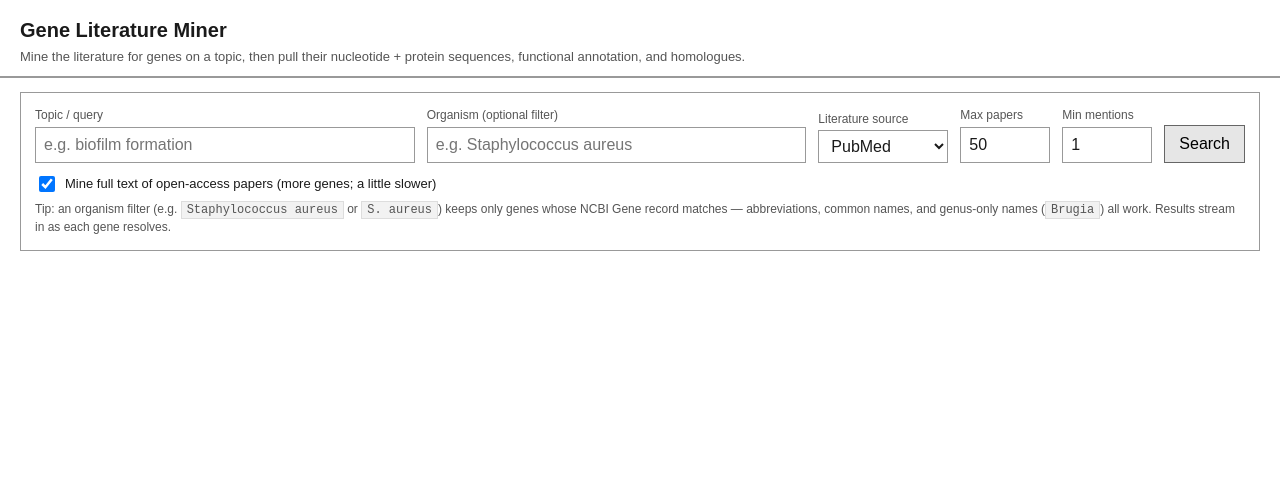
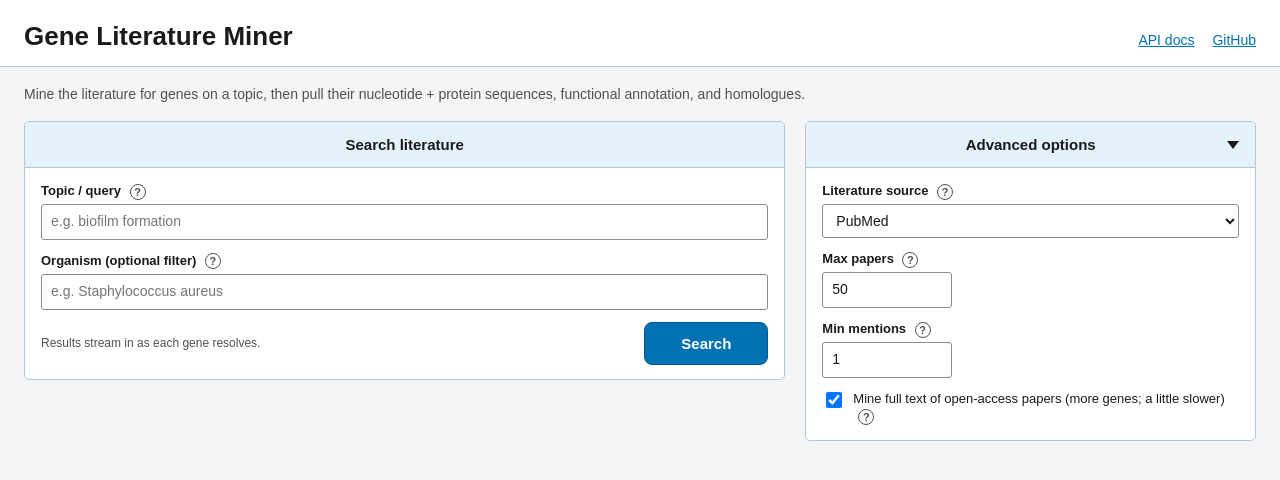
Before and after one commit to LeonidasSp/gene-literature-miner, a plain HTML site: page frontend/index.html in a window 1280 px wide. Drawn offline with Linux system fonts and the light colour scheme.

Commit message:
Restyle to bordered panels with header bars; colour-blind-safe palette
Layout: the search form and options become bordered, slightly rounded panels
with a tinted header bar; "Advanced options" is a collapsible panel with a
triangle; results get a header bar with the download buttons on the right;
round "?" help icons carry short explanations of each option; the Search
button is a large rounded primary button. No coloured header/nav band.

Colours: Okabe-Ito colour-blind-safe palette (blue #0072B2, bluish green
#009E73, orange #E69F00) with pale tints, on neutral grays. Colour is never
the only signal: badges have text labels, links are underlined, and Swiss-Prot
vs TrEMBL also differ in border style (solid vs dashed).

Also: the organism-fallback note now has an orange banner so it is noticed;
form labels are associated with their inputs; keyboard focus rings; a small
API-docs / GitHub link row in the title bar.

Checked: all 20 text/UI contrast pairs pass WCAG (text >= 4.5:1); CVD
simulation shows the accent hues stay distinct (lowest pair, blue vs green
under tritanopia, dE 17 -- badges also carry text labels). Ran locally
against a live backend: no console errors, search/sort/collapse/tooltips all
work, panels stack at 400px with no horizontal scroll. JavaScript logic
unchanged apart from two small additions (help-button aria-labels, note class).

```diff
--- a/frontend/index.html
+++ b/frontend/index.html
@@ -5,132 +5,220 @@
 <meta name="viewport" content="width=device-width, initial-scale=1" />
 <title>Gene Literature Miner</title>
 <style>
+  /* Colour-blind-safe palette (Okabe & Ito): blue #0072B2, bluish green #009E73,
+     orange #E69F00, plus pale tints of them and neutral grays. Colour is never the
+     only signal -- badges carry text labels, links are underlined, and "reviewed"
+     vs "unreviewed" also differ in border style (solid vs dashed). */
   :root {
-    --bg: #ffffff; --panel: #ffffff; --panel2: #f2f2f2; --text: #1a1a1a;
-    --muted: #555555; --accent: #0000cc; --accent2: #006600; --border: #999999;
-    --warn: #995c00;
+    --blue: #0072b2;       --blue-dark: #005a8c;   --blue-tint: #e3f1fa;
+    --green: #009e73;      --green-text: #00634a;  --green-tint: #e3f4ee;
+    --orange: #e69f00;     --orange-text: #7a4b00; --orange-tint: #fdf1d8;
+    --bg: #f5f5f5;        --panel: #ffffff;
+    --border: #b4c7d6;    --line: #d9e2ea;
+    --text: #1a1a1a;      --muted: #505050;       --field: #8c8c8c;
   }
   * { box-sizing: border-box; }
   body {
     margin: 0; font-family: Arial, Helvetica, sans-serif;
     background: var(--bg); color: var(--text); line-height: 1.4;
   }
-  header { padding: 16px 20px 10px; border-bottom: 2px solid var(--border); }
-  h1 { margin: 0 0 4px; font-size: 20px; }
-  .sub { color: var(--muted); font-size: 13px; }
-  main { padding: 14px 20px 60px; max-width: 1320px; }
-  .card { background: var(--panel); border: 1px solid var(--border); padding: 14px; }
-  .row { display: flex; gap: 12px; flex-wrap: wrap; align-items: flex-end; }
-  label { display: block; font-size: 12px; color: var(--muted); margin-bottom: 3px; }
-  input, button, select { font: inherit; }
+  :focus-visible { outline: 2px solid var(--blue); outline-offset: 2px; }
+
+  .top {
+    display: flex; justify-content: space-between; align-items: baseline; flex-wrap: wrap;
+    gap: 8px 20px; padding: 18px 24px 12px; border-bottom: 1px solid var(--border); background: var(--panel);
+  }
+  .top h1 { margin: 0; font-size: 26px; font-weight: bold; }
+  .top nav { display: flex; gap: 18px; font-size: 14px; }
+  main { padding: 18px 24px 60px; max-width: 1400px; margin: 0 auto; }
+  .intro { margin: 0 0 16px; color: var(--muted); font-size: 14px; }
+
+  /* Boxes: bordered, slightly rounded panels with a tinted header bar. */
+  .panels { display: flex; gap: 20px; flex-wrap: wrap; align-items: flex-start; }
+  .p-search  { flex: 2 1 460px; }
+  .p-options { flex: 1 1 300px; }
+  .panel { background: var(--panel); border: 1px solid var(--border); border-radius: 5px; }
+  .panel-head {
+    background: var(--blue-tint); border-bottom: 1px solid var(--border); border-radius: 4px 4px 0 0;
+    padding: 12px 40px; font-weight: bold; font-size: 15px; text-align: center;
+  }
+  .panel-head.split {
+    display: flex; justify-content: space-between; align-items: center; flex-wrap: wrap;
+    gap: 8px 12px; text-align: left; padding: 9px 14px;
+  }
+  .head-actions { display: flex; gap: 6px; flex-wrap: wrap; }
+  .panel-body { padding: 14px 16px; }
+
+  /* Collapsible panels: header bar with a triangle at the right, like an accordion. */
+  details.panel > summary.panel-head { list-style: none; cursor: pointer; position: relative; }
+  details.panel > summary.panel-head::-webkit-details-marker { display: none; }
+  details.panel > summary.panel-head::after {
+    content: ""; position: absolute; right: 16px; top: 50%; margin-top: -3px;
+    border-left: 6px solid transparent; border-right: 6px solid transparent; border-top: 8px solid var(--text);
+  }
+  details.panel:not([open]) > summary.panel-head::after {
+    margin-top: -6px; border-top: 6px solid transparent; border-bottom: 6px solid transparent;
+    border-left: 8px solid var(--text); border-right: 0;
+  }
+  details.panel:not([open]) > summary.panel-head { border-bottom-color: transparent; border-radius: 4px; }
+
+  /* Form controls */
+  .field { margin-bottom: 12px; }
+  label { display: block; font-size: 13px; font-weight: bold; margin: 0 0 4px; }
+  label.checkrow { display: flex; align-items: flex-start; gap: 8px; font-weight: normal; margin: 0; cursor: pointer; }
+  label.checkrow input { margin-top: 2px; width: 16px; height: 16px; flex: none; }
   input[type=text], input[type=number], select {
-    background: #ffffff; border: 1px solid var(--border); color: var(--text);
-    padding: 6px 8px; outline: none;
+    width: 100%; font: inherit; font-size: 14px; background: #fff; color: var(--text);
+    border: 1px solid var(--field); border-radius: 3px; padding: 7px 9px;
   }
-  input:focus, select:focus { border-color: var(--accent); }
-  .grow { flex: 1; min-width: 200px; }
+  input[type=number] { max-width: 130px; }
   button {
-    background: #e6e6e6; color: #000000; border: 1px solid #666666;
-    padding: 7px 14px; font-weight: normal; cursor: pointer;
+    font: inherit; font-size: 13px; background: #f2f2f2; color: var(--text);
+    border: 1px solid var(--field); border-radius: 4px; padding: 5px 12px; cursor: pointer;
   }
-  button:hover { background: #d9d9d9; }
-  button.ghost { background: #f2f2f2; color: #000000; border: 1px solid #999999; }
+  button:hover { background: #e4e4e4; }
   button:disabled { opacity: .55; cursor: default; }
-  .status { margin: 14px 0; color: var(--muted); font-size: 13px; min-height: 20px; }
-  .bar { height: 6px; background: var(--panel2); border: 1px solid var(--border); overflow: hidden; margin: 6px 0 0; display: none; }
-  .bar > span { display: block; height: 100%; width: 0; background: var(--accent); transition: width .25s; }
-  .meta { display: flex; gap: 16px; flex-wrap: wrap; margin: 8px 0 4px; font-size: 12px; color: var(--muted); }
+  .btn-primary {
+    background: var(--blue); color: #fff; border: 1px solid var(--blue-dark);
+    border-radius: 8px; padding: 10px 36px; font-size: 15px; font-weight: bold;
+  }
+  .btn-primary:hover { background: var(--blue-dark); }
+  .actions { display: flex; align-items: center; justify-content: space-between; gap: 12px; flex-wrap: wrap; margin-top: 4px; }
+  .hint { font-size: 12px; color: var(--muted); }
+
+  /* Round "?" help icons with a tooltip (shows on hover and keyboard focus). */
+  .help {
+    position: relative; display: inline-block; width: 16px; height: 16px; padding: 0;
+    margin-left: 5px; vertical-align: middle; background: transparent; color: var(--muted);
+    border: 1px solid var(--muted); border-radius: 50%; font-size: 11px; font-weight: bold;
+    line-height: 14px; text-align: center; cursor: help;
+  }
+  .help:hover, .help:focus { background: transparent; color: var(--blue-dark); border-color: var(--blue-dark); }
+  .help::after {
+    content: attr(data-tip); display: none; position: absolute; z-index: 10; top: 22px; left: -6px;
+    width: 250px; padding: 8px 10px; background: #262626; color: #fff; border-radius: 4px;
+    font-size: 12px; font-weight: normal; line-height: 1.35; text-align: left; white-space: normal;
+  }
+  .help:hover::after, .help:focus::after { display: block; }
+  .help.tip-left::after { left: auto; right: -6px; }
+
+  /* Status + progress */
+  .status { margin: 14px 0 6px; color: var(--muted); font-size: 13px; min-height: 18px; }
+  .bar { height: 8px; background: #e2e8ed; border: 1px solid var(--border); border-radius: 4px; overflow: hidden; margin: 0 0 14px; display: none; }
+  .bar > span { display: block; height: 100%; width: 0; background: var(--blue); transition: width .25s; }
+
+  /* Results */
+  #results { margin-top: 10px; }
+  .meta { display: flex; gap: 8px 18px; flex-wrap: wrap; margin: 0 0 6px; font-size: 12px; color: var(--muted); }
   .meta b { color: var(--text); }
-  table { width: 100%; border-collapse: collapse; margin-top: 8px; font-size: 12px; }
-  th, td { text-align: left; padding: 6px 8px; border: 1px solid var(--border); vertical-align: top; }
-  th { color: #000000; font-weight: bold; position: sticky; top: 0; background: #e6e6e6; cursor: pointer; user-select: none; }
-  tr:nth-child(even) td { background: #f7f7f7; }
-  tr:hover td { background: #eef2f7; }
-  a { color: #0000cc; text-decoration: underline; }
-  a:hover { color: #cc0000; }
+  .meta .note { background: var(--orange-tint); color: var(--orange-text); border: 1px solid var(--orange); border-radius: 3px; padding: 0 6px; }
+  .ctl { font-size: 12px; color: var(--muted); margin-bottom: 8px; }
+  table { width: 100%; border-collapse: collapse; font-size: 12px; }
+  th, td { text-align: left; padding: 7px 9px; border-bottom: 1px solid var(--line); vertical-align: top; }
+  th { background: var(--blue-tint); font-weight: bold; position: sticky; top: 0; cursor: pointer; user-select: none; border-bottom: 1px solid var(--border); }
+  tr:hover td { background: #f0f7fc; }
+  a { color: var(--blue); text-decoration: underline; }
+  a:hover { color: var(--blue-dark); }
   .sym { font-weight: bold; }
-  .pill { display: inline-block; background: #f2f2f2; border: 1px solid #999999;
+  .pill { display: inline-block; background: #f3f3f3; border: 1px solid #bdbdbd; border-radius: 3px;
           padding: 0 6px; font-size: 11px; color: var(--muted); margin: 1px 2px 0 0; }
-  .seqbtn { background: #f2f2f2; color: #000000; border: 1px solid #666666;
-            padding: 3px 8px; font-size: 11px; cursor: pointer; }
+  .seqbtn, .homobtn { font-size: 11px; padding: 3px 8px; }
   .noseq { color: var(--muted); font-size: 12px; }
-  .why { color: var(--warn); cursor: help; font-size: 11px; border-bottom: 1px dotted var(--warn); }
+  .why { color: var(--orange-text); cursor: help; font-size: 11px; border-bottom: 2px dotted var(--orange-text); }
   .spin { color: var(--muted); font-size: 12px; font-style: italic; }
-  .badge { display: inline-block; padding: 0 5px; font-size: 10px;
-           font-weight: bold; vertical-align: middle; border: 1px solid #999999; }
-  .badge.rev { background: #eaffea; color: #006600; border-color: #006600; }
-  .badge.unrev { background: #f2f2f2; color: #555555; border-color: #999999; }
-  .badge.src { background: #eef2ff; color: #0000cc; border-color: #0000cc; cursor: help; }
-  .seqbox { display: none; background: #f7f7f7; border: 1px solid var(--border);
+  .badge { display: inline-block; padding: 0 5px; font-size: 10px; font-weight: bold; vertical-align: middle;
+           border: 1px solid var(--field); border-radius: 3px; }
+  .badge.rev   { background: var(--green-tint); color: var(--green-text); border: 1.5px solid var(--green); }
+  .badge.unrev { background: #f3f3f3; color: var(--muted); border: 1px dashed var(--field); }
+  .badge.src   { background: var(--blue-tint); color: var(--blue-dark); border-color: var(--blue); cursor: help; }
+  .seqbox { display: none; background: #f7f7f7; border: 1px solid var(--border); border-radius: 3px;
             padding: 8px; margin-top: 6px; font-family: "Courier New", Courier, monospace;
             font-size: 11px; white-space: pre-wrap; word-break: break-all; max-height: 220px; overflow: auto; }
   .homobox { display: none; margin-top: 6px; font-size: 12px; }
   .homobox table { margin: 0; font-size: 12px; }
-  .homobox td { padding: 4px 8px; border: 1px solid var(--border); }
-  .homobtn { background: #f2f2f2; color: #000000; border: 1px solid #666666;
-             padding: 3px 8px; font-size: 11px; cursor: pointer; }
-  .toolbar { display: flex; gap: 8px; margin: 12px 0 4px; flex-wrap: wrap; align-items: center; }
-  .ctl { display: flex; gap: 6px; align-items: center; font-size: 12px; color: var(--muted); }
-  .ctl select { padding: 4px 6px; }
-  .hint { font-size: 12px; color: var(--muted); margin-top: 6px; }
-  code { background: #f2f2f2; padding: 1px 5px; border: 1px solid #dddddd; font-size: 12px; font-family: "Courier New", Courier, monospace; }
+  .homobox td { padding: 4px 8px; }
+  code { background: #f2f2f2; padding: 1px 5px; border: 1px solid #ddd; border-radius: 3px; font-size: 12px; font-family: "Courier New", Courier, monospace; }
 </style>
 </head>
 <body>
-<header>
+<header class="top">
   <h1>Gene Literature Miner</h1>
-  <div class="sub">Mine the literature for genes on a topic, then pull their nucleotide + protein sequences, functional annotation, and homologues.</div>
+  <nav aria-label="Links">
+    <a href="/docs" target="_blank" rel="noopener">API docs</a>
+    <a href="https://github.com/LeonidasSp/gene-literature-miner" target="_blank" rel="noopener">GitHub</a>
+  </nav>
 </header>
 <main>
-  <div class="card">
-    <div class="row">
-      <div class="grow">
-        <label>Topic / query</label>
-        <input id="query" type="text" placeholder="e.g. biofilm formation" class="grow" style="width:100%" />
+  <p class="intro">Mine the literature for genes on a topic, then pull their nucleotide + protein sequences, functional annotation, and homologues.</p>
+
+  <div class="panels">
+    <section class="panel p-search" aria-labelledby="search-h">
+      <div class="panel-head" id="search-h">Search literature</div>
+      <div class="panel-body">
+        <div class="field">
+          <label for="query">Topic / query
+            <button type="button" class="help" data-tip="A free-text literature search, e.g. 'biofilm formation'. The most relevant articles are scanned for gene mentions.">?</button></label>
+          <input id="query" type="text" placeholder="e.g. biofilm formation" />
         </div>
-      <div class="grow">
-        <label>Organism (optional filter)</label>
-        <input id="organism" type="text" placeholder="e.g. Staphylococcus aureus" style="width:100%" />
+        <div class="field">
+          <label for="organism">Organism (optional filter)
+            <button type="button" class="help" data-tip="Keeps only genes whose NCBI Gene record matches. Abbreviations (E. coli), common names and genus names (Brugia) work. If the exact species has no gene records, same-genus genes are shown and a note says so.">?</button></label>
+          <input id="organism" type="text" placeholder="e.g. Staphylococcus aureus" />
         </div>
-      <div>
-        <label>Literature source</label>
+        <div class="actions">
+          <span class="hint">Results stream in as each gene resolves.</span>
+          <button id="go" class="btn-primary">Search</button>
+        </div>
+      </div>
+    </section>
+
+    <details class="panel p-options" open>
+      <summary class="panel-head">Advanced options</summary>
+      <div class="panel-body">
+        <div class="field">
+          <label for="source">Literature source
+            <button type="button" class="help tip-left" data-tip="PubMed, Europe PMC (adds preprints and full text), or both. With 'Both', up to twice the paper limit is scanned.">?</button></label>
           <select id="source">
             <option value="pubmed">PubMed</option>
             <option value="europepmc">Europe PMC</option>
             <option value="both">Both</option>
           </select>
         </div>
-      <div>
-        <label>Max papers</label>
-        <input id="maxPapers" type="number" value="50" min="1" max="200" style="width:90px" />
+        <div class="field">
+          <label for="maxPapers">Max papers
+            <button type="button" class="help tip-left" data-tip="How many of the most relevant articles to scan. More papers surface more genes but take longer.">?</button></label>
+          <input id="maxPapers" type="number" value="50" min="1" max="200" />
         </div>
-      <div>
-        <label>Min mentions</label>
-        <input id="minMentions" type="number" value="1" min="1" style="width:90px" />
+        <div class="field">
+          <label for="minMentions">Min mentions
+            <button type="button" class="help tip-left" data-tip="A mention is one time a paper names the gene. Genes named fewer than this many times across all scanned papers are hidden.">?</button></label>
+          <input id="minMentions" type="number" value="1" min="1" />
         </div>
-      <button id="go">Search</button>
-    </div>
-    <div class="row" style="margin-top:10px">
-      <label style="display:flex; align-items:center; gap:7px; margin:0; cursor:pointer; font-size:13px; color:var(--text)">
-        <input type="checkbox" id="fullText" checked style="width:16px; height:16px" />
-        Mine full text of open-access papers (more genes; a little slower)
+        <label class="checkrow" for="fullText">
+          <input type="checkbox" id="fullText" checked />
+          <span>Mine full text of open-access papers (more genes; a little slower)
+            <button type="button" class="help tip-left" data-tip="For open-access papers the whole article is scanned, not just the abstract. Paywalled papers are still covered at the abstract level.">?</button></span>
         </label>
       </div>
-    <div class="hint">Tip: an organism filter (e.g. <code>Staphylococcus aureus</code> or <code>S. aureus</code>) keeps only genes whose NCBI Gene record matches — abbreviations, common names, and genus-only names (<code>Brugia</code>) all work. Results stream in as each gene resolves.</div>
+    </details>
   </div>
 
   <div id="status" class="status"></div>
   <div id="bar" class="bar"><span id="barFill"></span></div>
 
-  <div id="results" class="card" style="display:none">
+  <section id="results" class="panel" style="display:none">
+    <div class="panel-head split">
+      <span>Results</span>
+      <div class="head-actions">
+        <button id="exportFasta">Download nucleotide FASTA</button>
+        <button id="exportProtFasta">Download protein FASTA</button>
+        <button id="exportCsv">Download CSV</button>
+        <button id="exportBundle">Download all (zip)</button>
+      </div>
+    </div>
+    <div class="panel-body">
       <div id="meta" class="meta"></div>
-    <div class="toolbar">
-      <button class="ghost" id="exportFasta">Download nucleotide FASTA</button>
-      <button class="ghost" id="exportProtFasta">Download protein FASTA</button>
-      <button class="ghost" id="exportCsv">Download CSV</button>
-      <button class="ghost" id="exportBundle">Download all (zip)</button>
-      <span class="ctl">Orthologues via <b>OrthoDB</b></span>
-    </div>
+      <div class="ctl">Orthologues via <b>OrthoDB</b></div>
       <div style="overflow:auto; max-height:70vh">
         <table id="table">
           <thead>
@@ -138,8 +226,8 @@
               <th data-k="symbol">Gene</th>
               <th data-k="description">Description</th>
               <th data-k="organism">Organism</th>
-            <th data-k="mention_count"># Mentions</th>
-            <th data-k="paper_count"># Papers</th>
+              <th data-k="mention_count" title="Total times the gene was named across all scanned papers"># Mentions</th>
+              <th data-k="paper_count" title="Number of different papers that name the gene"># Papers</th>
               <th>Papers (PMID)</th>
               <th>Nucleotide sequence</th>
               <th>Protein (UniProt)</th>
@@ -151,6 +239,7 @@
         </table>
       </div>
     </div>
+  </section>
 </main>
 
 <script>
@@ -260,7 +349,7 @@ function updateMeta() {
     `<span><b>${withProt}</b> protein</span>` +
     `<span>source: <code>${escapeHtml(DATA.source || "pubmed")}</code></span>` +
     `<span>term: <code>${escapeHtml(DATA.pubmed_term || "")}</code></span>` +
-    (DATA.note ? `<span>Note: ${escapeHtml(DATA.note)}</span>` : "");
+    (DATA.note ? `<span class="note">Note: ${escapeHtml(DATA.note)}</span>` : "");
 }
 
 function renderRows() {
@@ -526,6 +615,10 @@ document.querySelectorAll("th[data-k]").forEach((th) => {
   });
 });
 
+// The "?" help buttons show their tooltip on hover/focus; give each the same
+// text as an accessible name so screen readers announce it too.
+document.querySelectorAll(".help").forEach((h) => h.setAttribute("aria-label", h.dataset.tip));
+
 $("go").addEventListener("click", runSearch);
 $("exportFasta").addEventListener("click", exportFasta);
 $("exportProtFasta").addEventListener("click", exportProtFasta);
```
Lines whose indentation alone changed are shown as unchanged.
